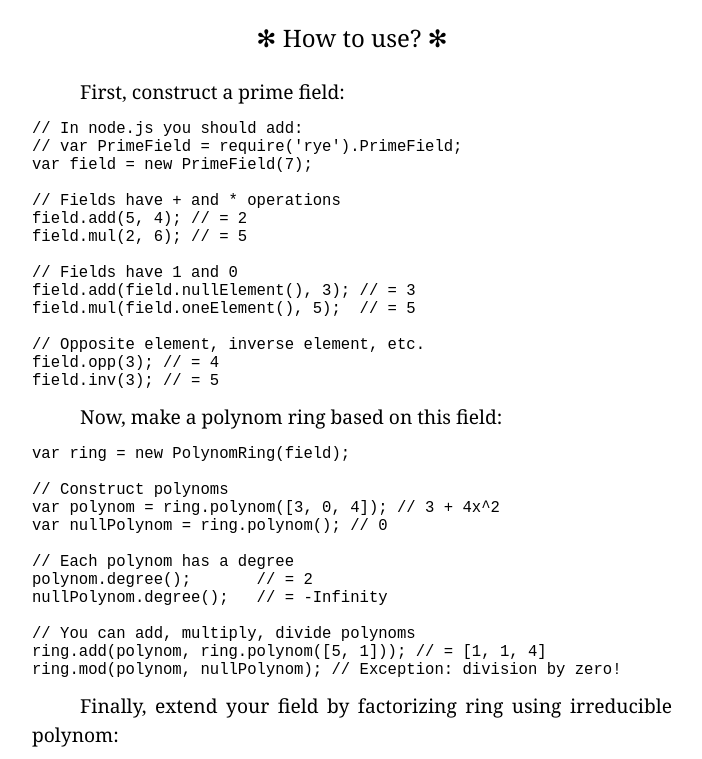
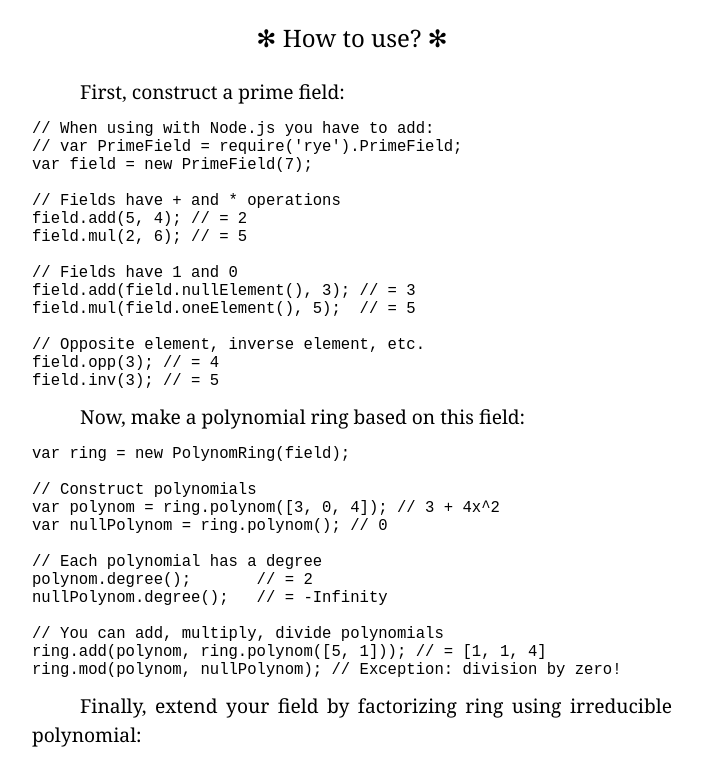
Before and after one commit to molefrog/rye, a website: page index.html in a window 1280 px wide. Shown: the part 362-1121 px from the top of the page, without its empty margins (288-990 px from the left). Drawn offline with Linux system fonts and the light colour scheme.

Commit message:
Change 'polynom' to 'polynomial' :blush:

```diff
--- a/index.html
+++ b/index.html
@@ -49,7 +49,7 @@
 		<h2>&#10043; How to use? &#10043;</h2>
 		<p>
 			First, construct a prime field:
-<pre><code class="javascript">// In node.js you should add:
+<pre><code class="javascript">// When using with Node.js you have to add:
 // var PrimeField = require('rye').PrimeField;
 var field = new PrimeField(7);
 
@@ -69,28 +69,28 @@ field.inv(3); // = 5
 		</p>
 
 		<p>
-			Now, make a polynom ring based on this field:
+			Now, make a polynomial ring based on this field:
 <pre><code class="javascript">var ring = new PolynomRing(field);
 
-// Construct polynoms
+// Construct polynomials
 var polynom = ring.polynom([3, 0, 4]); // 3 + 4x^2
 var nullPolynom = ring.polynom(); // 0
 
-// Each polynom has a degree
+// Each polynomial has a degree
 polynom.degree();       // = 2
 nullPolynom.degree();   // = -Infinity
 
-// You can add, multiply, divide polynoms
+// You can add, multiply, divide polynomials
 ring.add(polynom, ring.polynom([5, 1])); // = [1, 1, 4]
 ring.mod(polynom, nullPolynom); // Exception: division by zero!
 </code></pre>
 		</p>
 
 		<p>
-		Finally, extend your field by factorizing ring using irreducible polynom:
+		Finally, extend your field by factorizing ring using irreducible polynomial:
 <pre><code class="javascript">var extField = new FactorRing(ring, ring.polynom([3, 1, 2]));
 
-// This structure is also a field (of course, if polynom
+// This structure is also a field (of course, if the polynomial
 // is irreducible, otherwise it is a ring)
 var extFieldOrder = extField.order; // == 7^2
 </code></pre>
```
